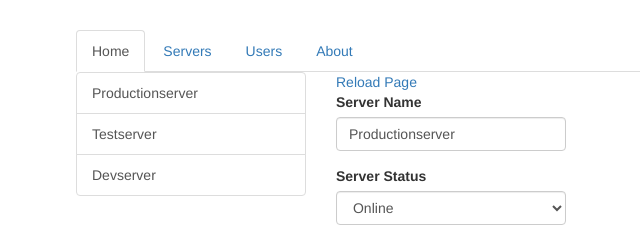
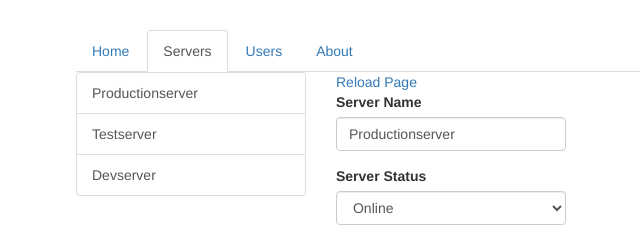
Before and after one commit to gdejanovic/angularservers, an Angular app: page /servers in a window 1280 px wide. Shown: the top 227 px of the page, without its empty margins (189-829 px from the left). Built offline with nearby package versions, Linux system fonts and the light colour scheme.

Commit message:
added style to routes

```diff
--- a/src/app/app.component.html
+++ b/src/app/app.component.html
@@ -2,10 +2,14 @@
   <div class="row">
     <div class="col-xs-12 col-sm-10 col-md-8 col-sm-offset-1 col-md-offset-2">
       <ul class="nav nav-tabs">
-        <li role="presentation" class="active"><a routerLink="/" routerLinkActive="router-link-active" >Home</a></li>
-        <li role="presentation"><a routerLink="/servers">Servers</a></li>
-        <li role="presentation"><a [routerLink]="['/users']">Users</a></li>
-        <li role="presentation"><a [routerLink]="['/about']">About</a></li>
+        <li role="presentation" [routerLinkActiveOptions]="{exact: true}"
+         routerLinkActive="active"><a routerLink="/"  >Home</a></li>
+        <li role="presentation"
+         routerLinkActive="active"><a routerLink="/servers">Servers</a></li>
+        <li role="presentation"
+         routerLinkActive="active"><a [routerLink]="['/users']">Users</a></li>
+        <li role="presentation"
+         routerLinkActive="active"><a [routerLink]="['/about']">About</a></li>
       </ul>
     </div>
   </div>
```
Also changed, not shown: src/app/app.component.css (line endings or trailing spaces).
